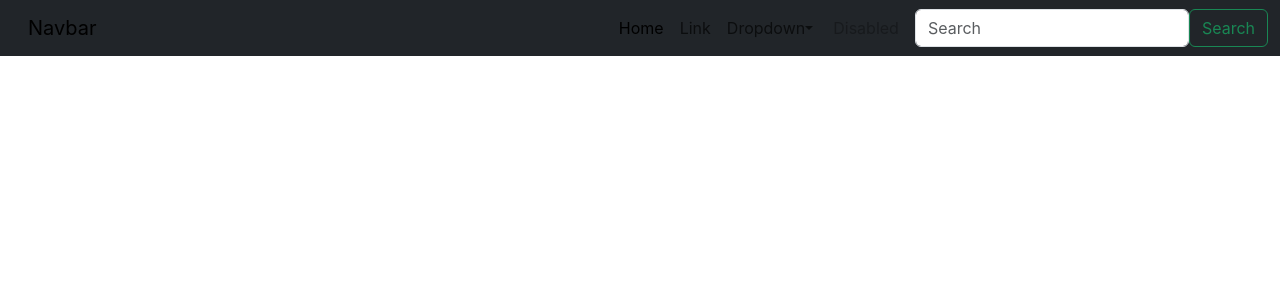
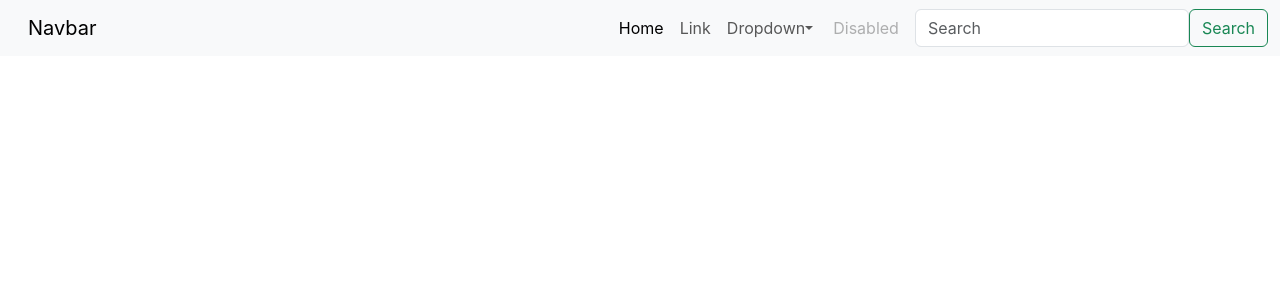
Before and after one commit to Hemanthnb/ReactTutorial, a React (Create React App) app: page / in a window 1280 px wide. Shown: the top 300 px of the page. Built offline with nearby package versions, Linux system fonts and the light colour scheme.

Commit message:
light theme

```diff
--- a/package.json
+++ b/package.json
@@ -34,5 +34,8 @@
       "last 1 firefox version",
       "last 1 safari version"
     ]
+  },
+  "devDependencies": {
+    "@babel/plugin-proposal-private-property-in-object": "^7.21.11"
   }
 }
--- a/src/App.js
+++ b/src/App.js
@@ -3,7 +3,7 @@ import './App.css';
 function App() {
   return (
     <>
-    <nav className="navbar navbar-expand-lg bg-dark">
+    <nav className="navbar navbar-expand-lg bg-body-tertiary">
   <div className="container-fluid">
     <a className="navbar-brand" href="/">Navbar</a>
     <button className="navbar-toggler" type="button" data-bs-toggle="collapse" data-bs-target="#navbarSupportedContent" aria-controls="navbarSupportedContent" aria-expanded="false" aria-label="Toggle navigation">
```
Also changed, not shown: 1 other file (tests, documents, lock files or other folders).
